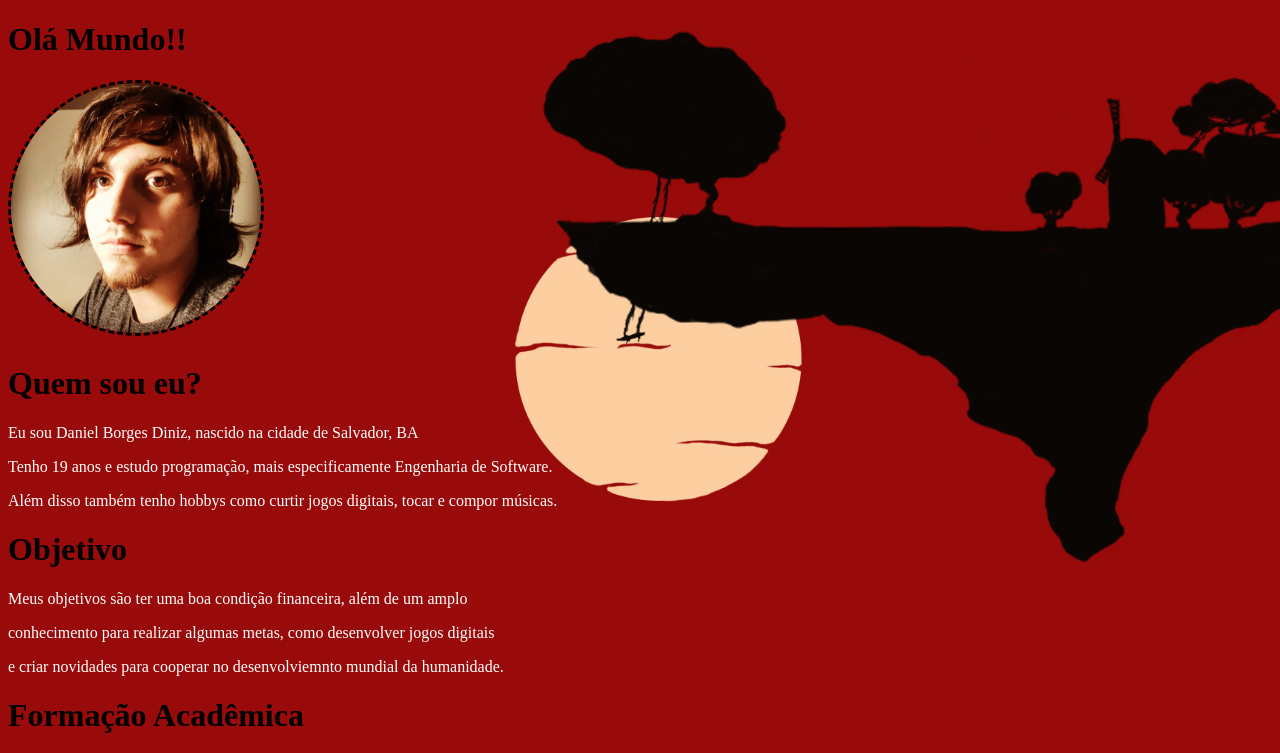
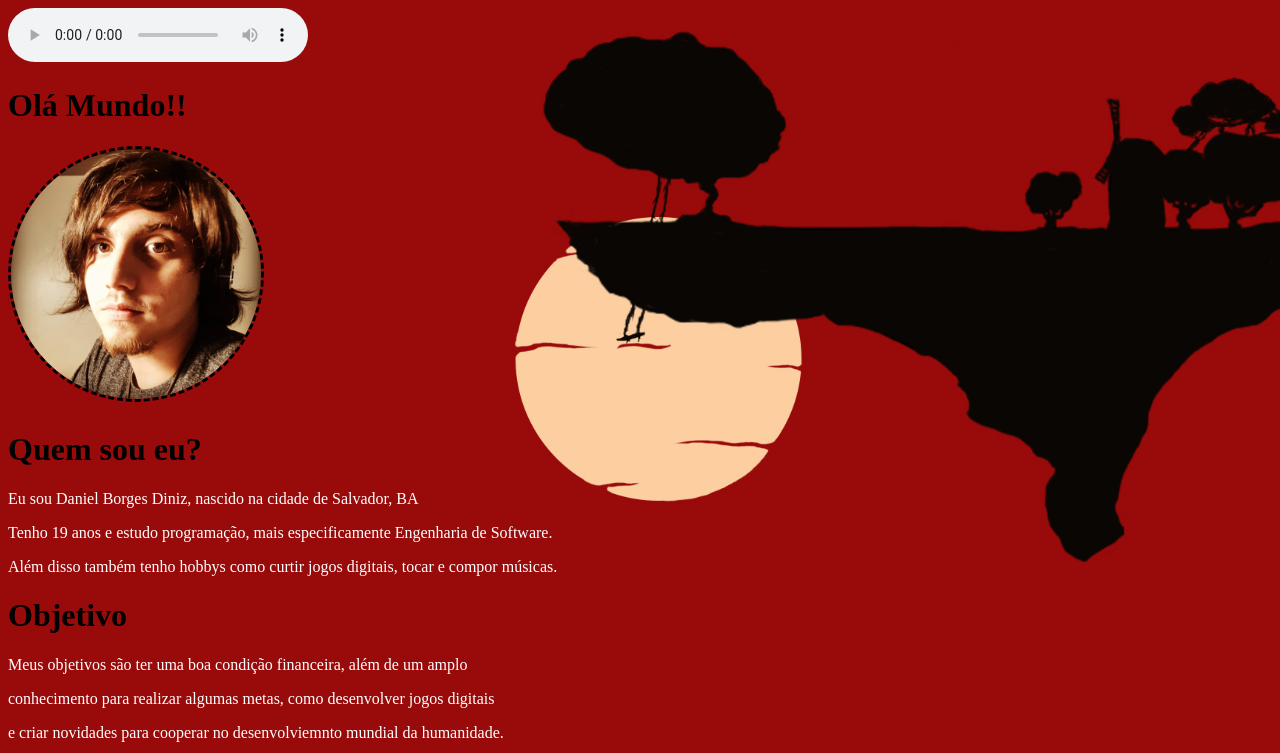
Before and after one commit to DanielBorgesDiniz/danieldinizpage.github.io, a plain HTML site: page index.html in a window 1280 px wide. Shown: the top 753 px of the page. Drawn offline with Linux system fonts and the light colour scheme.

Commit message:
Add files via upload

```diff
--- a/index.html
+++ b/index.html
@@ -36,6 +36,7 @@
     </head>
     <body>
 
+        <audio src="Gorillaz - Feel Good (KVSH Bootleg) Master v02.mp3" controls autoplay loop></audio>
 
         <h1 class="titulo">Olá Mundo!!<h1>
 
```
Also changed, not shown: 1 other file.
